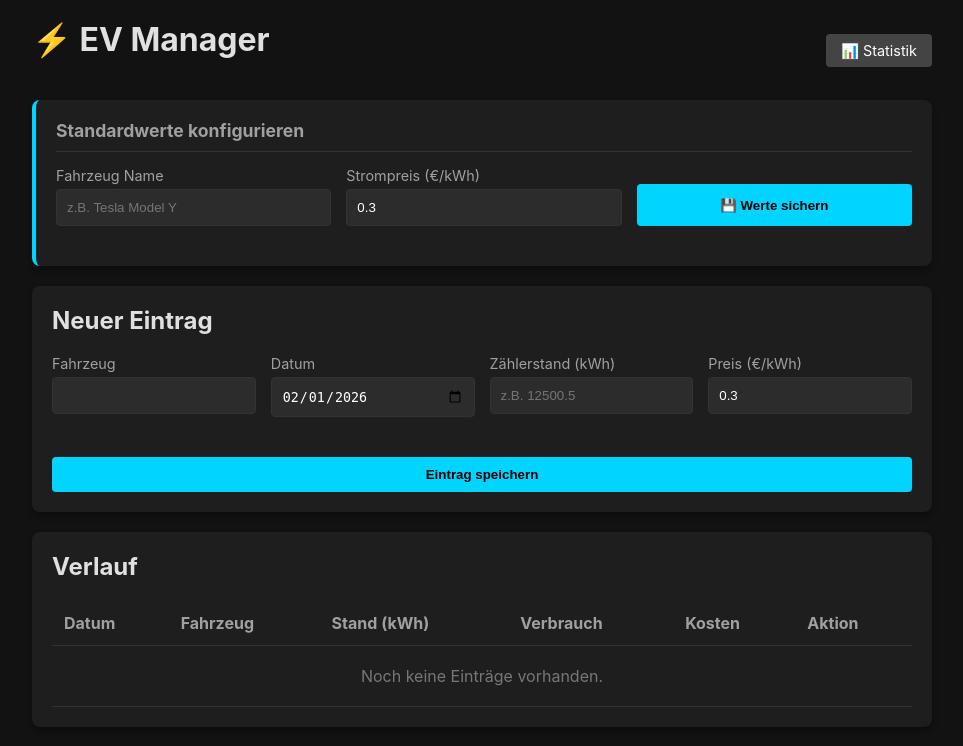
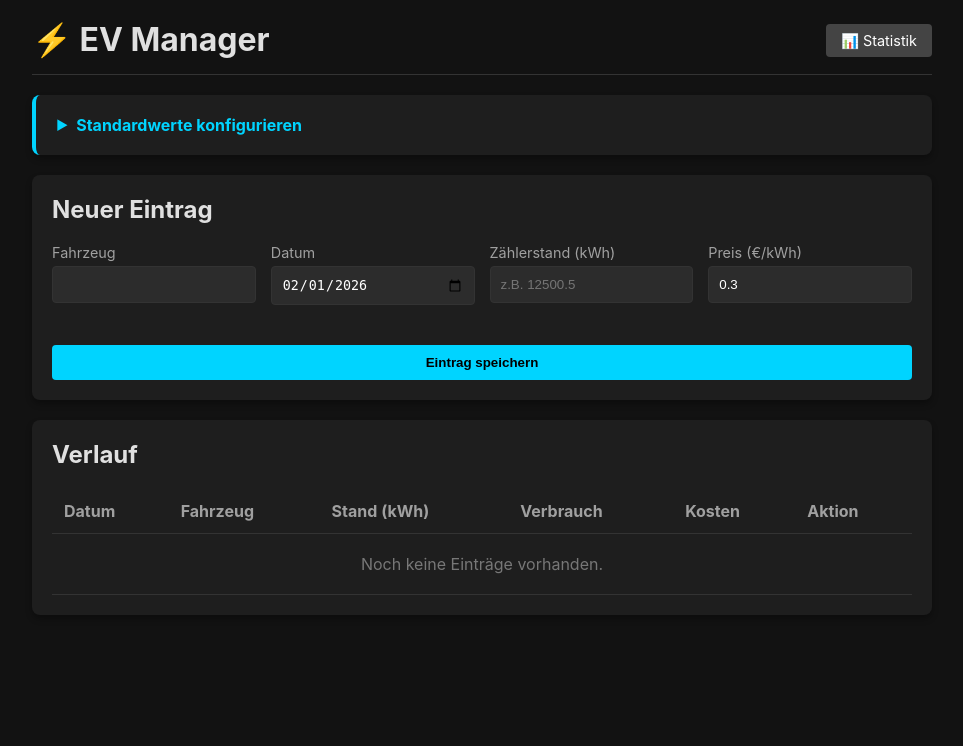
Before and after one commit to electiveDev/elektroauto-manager, a Flask app: page / in a window 1280 px wide. Shown: the top 746 px of the page, without its empty margins (158-1121 px from the left). Run offline with Flask 3, Linux system fonts and the light colour scheme.

Commit message:
Refactor index.html for improved layout and styling
Updated the layout and structure of the index.html file, including styling changes and added details for the settings section.

```diff
--- a/templates/index.html
+++ b/templates/index.html
@@ -8,8 +8,8 @@
 </head>
 <body>
     <div class="container">
-        <header style="display:flex; justify-content:space-between; align-items:center; margin-bottom: 20px;">
-            <h1>⚡ EV Manager</h1>
+        <header style="display:flex; justify-content:space-between; align-items:center; margin-bottom: 20px; border-bottom: 1px solid #333; padding-bottom: 15px;">
+            <h1 style="margin:0;">⚡ EV Manager</h1>
             <div>
                 <a href="{{ url_for('stats') }}" class="btn-secondary">📊 Statistik</a>
             </div>
@@ -24,8 +24,10 @@
         {% endwith %}
 
         <section class="card settings-section">
-            <h3 style="margin-top:0; font-size:1.1em; color:var(--text-secondary); border-bottom: 1px solid #333; padding-bottom: 10px; margin-bottom: 15px;">Standardwerte konfigurieren</h3>
+            <details>
+                <summary>Standardwerte konfigurieren</summary>
 
+                <div style="margin-top: 20px; border-top: 1px solid #333; padding-top: 15px;">
                     <form method="POST" action="/settings" class="form-grid" style="align-items: end;">
                         <div class="form-group">
                             <label for="default_vehicle">Fahrzeug Name</label>
@@ -43,10 +45,12 @@
                             <button type="submit" class="btn-small" style="height: 42px; width: 100%;">💾 Werte sichern</button>
                         </div>
                     </form>
+                </div>
+            </details>
         </section>
 
         <section class="card input-section">
-            <h2>Neuer Eintrag</h2>
+            <h2 style="margin-top:0;">Neuer Eintrag</h2>
             <form method="POST" action="/">
                 <div class="form-grid">
                     <div class="form-group">
@@ -74,7 +78,7 @@
         </section>
 
         <section class="card">
-            <h2>Verlauf</h2>
+            <h2 style="margin-top:0;">Verlauf</h2>
             <div class="table-responsive">
                 <table>
                     <thead>
```
Lines whose indentation alone changed are shown as unchanged.
